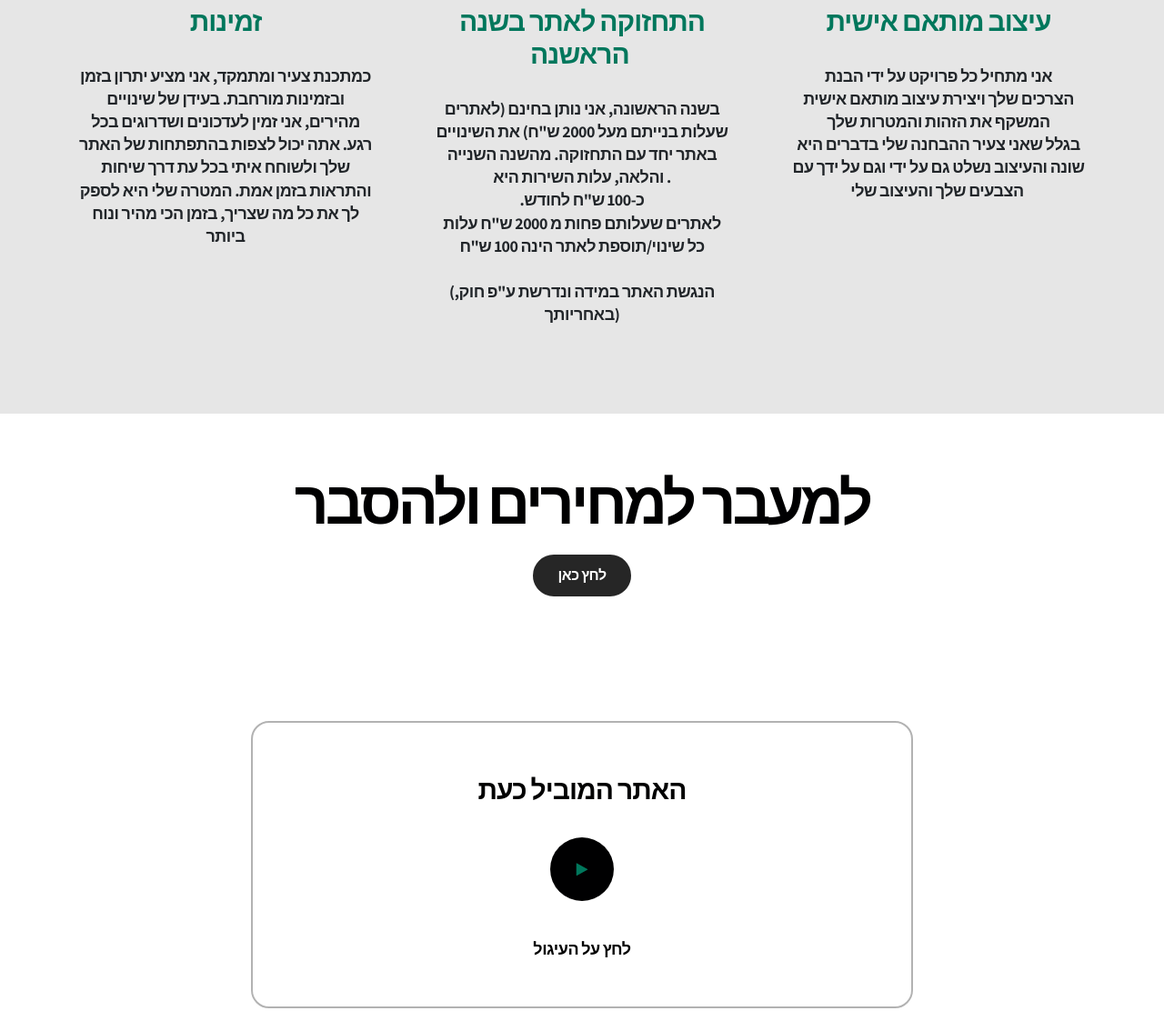
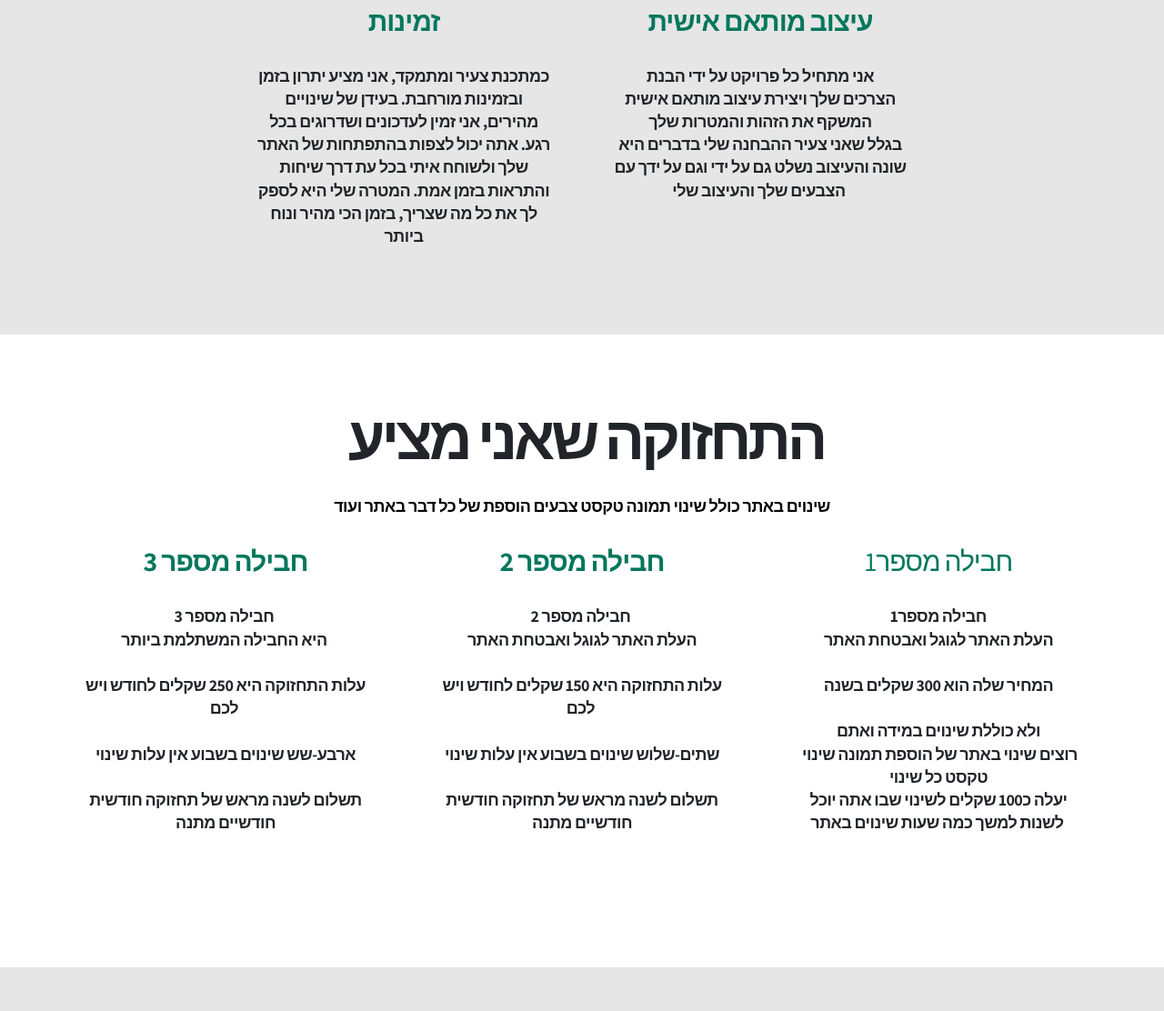
Before and after one commit to amit6630/website_amit123, a plain HTML site: page index.html in a window 1280 px wide. Shown: the part 1896-3008 px from the top of the page at 91% size. Drawn offline with Linux system fonts and the light colour scheme; files whose address does not match are found by name.

Commit message:
05/04/2024/11:43
05/04/2024/11:43
תחזוקה מחירון

```diff
--- a/assets/mobirise/css/mbr-additional.css
+++ b/assets/mobirise/css/mbr-additional.css
@@ -1709,10 +1709,92 @@ img {
 .cid-tXM9QDK6HF .mbr-section-btn {
   color: #000001;
 }
+.cid-u8YVinXd6j {
+  padding-top: 5rem;
+  padding-bottom: 5rem;
+  background-color: #ffffff;
+}
+.cid-u8YVinXd6j .mbr-fallback-image.disabled {
+  display: none;
+}
+.cid-u8YVinXd6j .mbr-fallback-image {
+  display: block;
+  background-size: cover;
+  background-position: center center;
+  width: 100%;
+  height: 100%;
+  position: absolute;
+  top: 0;
+}
+@media (max-width: 992px) {
+  .cid-u8YVinXd6j .container {
+    padding: 0 30px;
+  }
+}
+.cid-u8YVinXd6j .row {
+  justify-content: center;
+}
+@media (min-width: 992px) {
+  .cid-u8YVinXd6j .row {
+    margin: 0 -34px;
+  }
+}
+.cid-u8YVinXd6j .title-wrapper {
+  margin-bottom: 30px;
+}
+.cid-u8YVinXd6j .title-wrapper .mbr-section-subtitle {
+  margin-bottom: 30px;
+}
+.cid-u8YVinXd6j .title-wrapper .mbr-section-title {
+  margin-bottom: 0;
+}
+.cid-u8YVinXd6j .card {
+  padding: 0 34px;
+}
+@media (max-width: 992px) {
+  .cid-u8YVinXd6j .card {
+    margin-bottom: 40px;
+    padding: 0 12px;
+  }
+}
+.cid-u8YVinXd6j .card .card-wrapper .mbr-number {
+  margin-bottom: 30px;
+}
+.cid-u8YVinXd6j .card .card-wrapper .mbr-card-title {
+  margin-bottom: 30px;
+}
+.cid-u8YVinXd6j .card .card-wrapper .mbr-text {
+  margin-bottom: 16px;
+}
+.cid-u8YVinXd6j .mbr-section-subtitle {
+  color: #212529;
+  text-align: center;
+}
+.cid-u8YVinXd6j .mbr-section-title {
+  color: #212529;
+  text-align: center;
+}
+.cid-u8YVinXd6j .mbr-number {
+  color: #212529;
+  text-align: center;
+}
+.cid-u8YVinXd6j .mbr-card-title {
+  color: #00775c;
+  text-align: center;
+}
+.cid-u8YVinXd6j .mbr-text {
+  color: #212529;
+  text-align: center;
+}
+.cid-u8YVinXd6j .mbr-section-title,
+.cid-u8YVinXd6j .mbr-section-btn {
+  color: #000001;
+  text-align: center;
+}
 .cid-u3BP43g7Tm {
   padding-top: 4rem;
   padding-bottom: 0rem;
-  background-image: linear-gradient(135deg, #ffffff 10%, #ffffff 100%) !important;
+  background-image: linear-gradient(135deg, #e6e6e6 10%, #e6e6e6 100%) !important;
 }
 .cid-u3BP43g7Tm .mbr-fallback-image.disabled {
   display: none;
--- a/index.html
+++ b/index.html
@@ -23,8 +23,8 @@
   <link rel="stylesheet" href="assets/bootstrap/css/bootstrap.min.css">
   <link rel="stylesheet" href="assets/bootstrap/css/bootstrap-grid.min.css">
   <link rel="stylesheet" href="assets/bootstrap/css/bootstrap-reboot.min.css">
+  <link rel="stylesheet" href="assets/smart-cart/minicart-theme.css">
   <link rel="stylesheet" href="assets/chatbutton/floating-wpp.css">
-  <link rel="stylesheet" href="assets/smart-cart/minicart-theme.css">
   <link rel="stylesheet" href="assets/popup-overlay-plugin/style.css">
   <link rel="stylesheet" href="assets/dropdown/css/style.css">
   <link rel="stylesheet" href="assets/socicon/css/styles.css">
@@ -32,7 +32,7 @@
   <link rel="stylesheet" href="assets/recaptcha.css">
   <link rel="preload" href="https://fonts.googleapis.com/css?family=Assistant:200,300,400,500,600,700,800&display=swap" as="style" onload="this.onload=null;this.rel='stylesheet'">
   <noscript><link rel="stylesheet" href="https://fonts.googleapis.com/css?family=Assistant:200,300,400,500,600,700,800&display=swap"></noscript>
-  <link rel="preload" as="style" href="assets/mobirise/css/mbr-additional.css?v=kThsXt"><link rel="stylesheet" href="assets/mobirise/css/mbr-additional.css?v=kThsXt" type="text/css">
+  <link rel="preload" as="style" href="assets/mobirise/css/mbr-additional.css?v=D9goSa"><link rel="stylesheet" href="assets/mobirise/css/mbr-additional.css?v=D9goSa" type="text/css">
 
 
 
@@ -79,7 +79,7 @@
             </div>
             <div class="collapse navbar-collapse" id="navbarSupportedContent">
                 <ul class="navbar-nav nav-dropdown" data-app-modern-menu="true"><li class="nav-item dropdown">
-                        <a class="nav-link link text-primary dropdown-toggle show display-4" href="page1.html#header02-1" data-toggle="dropdown-submenu" data-bs-toggle="dropdown" data-bs-auto-close="outside" aria-expanded="true">&nbsp; התהליך והמחיר</a><div class="dropdown-menu show" aria-labelledby="dropdown-981" data-bs-popper="none"><a class="text-primary dropdown-item display-4" style="text-align:right" href="התהליך והמחיר.html#header12-h">הסבר קצר על התהליך</a><a class="text-primary dropdown-item display-4" style="text-align:right" href="התהליך והמחיר.html#features03-3">?מהי התחייבות שלכם </a><a class="text-primary dropdown-item display-4" style="text-align:right" href="התהליך והמחיר.html#pricing01-d">המחירים</a></div>
+                        <a class="nav-link link text-primary dropdown-toggle display-4" href="page1.html#header02-1" data-toggle="dropdown-submenu" data-bs-toggle="dropdown" data-bs-auto-close="outside" aria-expanded="false">&nbsp; התהליך והמחיר</a><div class="dropdown-menu" aria-labelledby="dropdown-981"><a class="text-primary dropdown-item display-4" style="text-align:right" href="התהליך והמחיר.html#header12-h">הסבר קצר על התהליך</a><a class="text-primary dropdown-item display-4" style="text-align:right" href="התהליך והמחיר.html#features03-3">?מהי התחייבות שלכם </a><a class="text-primary dropdown-item display-4" style="text-align:right" href="התהליך והמחיר.html#pricing01-d">המחירים</a></div>
                     </li><li class="nav-item"><a class="nav-link link text-primary display-4" href="index.html#list01-d">שאלות נפוצות</a></li>
                     <li class="nav-item">
                         <a class="nav-link link text-primary display-4" href="index.html#contacts01-3">צרו קשר</a>
@@ -213,15 +213,57 @@
             <div class="col-12 col-lg-4 card">
                 <div class="card-wrapper">
 
-                    <h4 class="mbr-card-title mbr-fonts-style display-5"><strong>התחזוקה לאתר בשנה הראשנה&nbsp;</strong></h4>
-                    <p class="mbr-text mbr-fonts-style display-7"><strong>בשנה הראשונה, אני נותן בחינם (לאתרים שעלות בנייתם מעל 2000 ש"ח) את השינויים באתר יחד עם התחזוקה.&nbsp;מהשנה השנייה והלאה, עלות השירות היא .<br>.כ-100 ש"ח לחודש<br>לאתרים שעלותם פחות מ 2000 ש"ח עלות כל שינוי/תוספת לאתר הינה 100 ש"ח</strong><br><strong><br>(הנגשת האתר במידה ונדרשת ע"פ חוק, באחריותך)</strong></p>
+                    <h4 class="mbr-card-title mbr-fonts-style display-5"><strong>עיצוב מותאם אישית</strong></h4>
+                    <p class="mbr-text mbr-fonts-style display-7"><strong>אני מתחיל כל פרויקט על ידי הבנת
+<br>הצרכים שלך ויצירת עיצוב מותאם אישית המשקף את הזהות והמטרות שלך
+<br>בגלל שאני צעיר ההבחנה שלי בדברים היא שונה והעיצוב נשלט גם על ידי וגם על ידך עם הצבעים שלך והעיצוב שלי&nbsp;</strong><br></p>
+                </div>
+            </div>
+
+        </div>
+    </div>
+</section>
+
+<section data-bs-version="5.1" class="features3 dentalm5 cid-u8YVinXd6j" id="features3-q">
+
+
+
+
+
+
+    <div class="container">
+        <div class="row">
+            <div class="col-12">
+                <div class="title-wrapper">
+                    <h3 class="mbr-section-subtitle mbr-fonts-style display-2"><strong>&nbsp;התחזוקה שאני מציע</strong></h3>
+                    <h2 class="mbr-section-title mbr-fonts-style display-7"><strong>שינוים באתר כולל שינוי תמונה טקסט צבעים הוספת של כל דבר באתר ועוד</strong></h2>
                 </div>
             </div>
             <div class="col-12 col-lg-4 card">
                 <div class="card-wrapper">
 
-                    <h4 class="mbr-card-title mbr-fonts-style display-5"><strong>עיצוב מותאם אישית</strong></h4>
-                    <p class="mbr-text mbr-fonts-style display-7"><strong>אני מתחיל כל פרויקט על ידי הבנת<br> הצרכים שלך ויצירת עיצוב מותאם אישית המשקף את הזהות והמטרות שלך<br>בגלל שאני צעיר ההבחנה שלי בדברים היא שונה והעיצוב נשלט גם על ידי וגם על ידך עם הצבעים שלך והעיצוב שלי&nbsp;</strong></p>
+                    <h4 class="mbr-card-title mbr-fonts-style display-5"><strong>חבילה מספר 3</strong></h4>
+                    <p class="mbr-text mbr-fonts-style display-7"><strong>חבילה מספר 3&nbsp;<br>היא החבילה המשתלמת ביותר&nbsp;<br><br>עלות התחזוקה היא 250 שקלים לחודש ויש לכם&nbsp;<br><br>ארבע-שש שינוים בשבוע אין עלות שינוי<br><br>תשלום לשנה מראש של תחזוקה חודשית חודשיים מתנה
+<br>
+<br><br></strong></p>
+                </div>
+            </div>
+            <div class="col-12 col-lg-4 card">
+                <div class="card-wrapper">
+
+                    <h4 class="mbr-card-title mbr-fonts-style display-5"><strong>חבילה מספר 2</strong></h4>
+                    <p class="mbr-text mbr-fonts-style display-7"><strong>חבילה מספר 2&nbsp;</strong><br><strong>העלת האתר לגוגל ואבטחת האתר</strong><br><strong>
+<br></strong><strong>עלות התחזוקה היא 150 שקלים לחודש ויש לכם&nbsp;</strong><strong><br></strong><br><strong>שתים-שלוש שינוים בשבוע אין עלות שינוי</strong><br><br><strong>תשלום לשנה מראש של תחזוקה חודשית חודשיים מתנה</strong><br></p>
+                </div>
+            </div>
+            <div class="col-12 col-lg-4 card">
+                <div class="card-wrapper">
+
+                    <h4 class="mbr-card-title mbr-fonts-style display-5">חבילה מספר1</h4>
+                    <p class="mbr-text mbr-fonts-style display-7"><strong>חבילה מספר1<br>העלת האתר לגוגל ואבטחת האתר</strong><strong><br></strong><br><strong>המחיר שלה הוא 300 שקלים בשנה</strong><br><strong><br>ולא כוללת שינוים במידה ואתם
+<br>&nbsp;רוצים שינוי באתר של הוספת תמונה שינוי טקסט כל שינוי
+<br>יעלה כ100 שקלים לשינוי שבו אתה יוכל לשנות למשך כמה שעות שינוים באתר&nbsp;</strong><br></p>
+
                 </div>
             </div>
         </div>
@@ -360,7 +402,7 @@
         <div class="row row-main">
             <div class="col-12 col-lg-6 card mx-auto mbr-form" data-form-type="formoid">
 <!--Formbuilder Form-->
-<form action="https://mobirise.eu/" method="POST" class="mbr-form form-with-styler form-wrap" data-form-title="Form Name"><input type="hidden" name="email" data-form-email="true" value="13ZFtPYX/tHYDf86uk9Zdu2/HLKWm8ltG3suRtQW6li0lqSKmcfCy7I65gAYGxInMOcKB9EZP9MTy0WGX5St7UdBipGynemDA+M3GC7AnXt9Xx932Bw5HSKKIODvV8Th.2PDG0SmGu6s8px8su7uUKvxidEdq1gwPuyoViA0sN7/caPlN6jUxZNmKTFsNKpRQy9lwEXX9bIQjYdBFe+seD2bUdzNHFkFFcAeDaxe9e1p49lugDoeyx1/Bilnn7xwU">
+<form action="https://mobirise.eu/" method="POST" class="mbr-form form-with-styler form-wrap" data-form-title="Form Name"><input type="hidden" name="email" data-form-email="true" value="drfX0m8PUeJqraL9b+NgbniYBDUqEVBOEtqLQaheOZYAASuxssvKTiFWVkrs76T/FaNCtGCFJ3PHv5aWja27SKwseKOQIzxNlqh01QanLaQ+5VbSWNZu33p5JCjtCAN8.rg+Eo+yQU0t1xa4NtKaTgEWH24KuBdUEfrES1FDR6daxVQLIr6Q7OyMvt3gcYrQSwGAP7gtVu5jmqxBKYF8SiklkYoY/yLOQP/d0yOC8uOBzWtIybXX2VuofwM2f5U9W">
 <div class="row">
 <div hidden="hidden" data-form-alert="" class="alert alert-success col-12">:הפרטיים נשלחו בהצלחה</div>
 <div hidden="hidden" data-form-alert-danger="" class="alert alert-danger col-12"> ...תקלה לא צפויה </div>
@@ -495,7 +537,7 @@
                     <div class="card">
                         <div class="card-header" role="tab" id="headingOne">
                             <a role="button" class="panel-title collapsed" data-toggle="collapse" data-bs-toggle="collapse" data-core="" href="#collapse1_9" aria-expanded="false" aria-controls="collapse1">
-                                <h4 class="panel-title-edit mbr-fonts-style display-5"><p><strong>&nbsp; &nbsp; &nbsp; &nbsp; &nbsp; &nbsp; &nbsp; &nbsp; &nbsp; &nbsp; &nbsp; &nbsp; האם אתה לא צעיר מידי ופחות מנוסה</strong></p></h4>
+                                <h4 class="panel-title-edit mbr-fonts-style display-5"><p><strong>&nbsp; &nbsp; &nbsp; &nbsp; &nbsp; &nbsp; &nbsp; &nbsp; &nbsp; &nbsp; &nbsp; &nbsp; &nbsp; &nbsp; &nbsp; &nbsp;אתה לא צעיר מידי ופחות מנוסה</strong></p></h4>
                                 <span class="icon-wrapper">
                                     <span class="sign mbr-iconfont mobi-mbri-plus mobi-mbri"></span>
                                 </span>
@@ -625,10 +667,10 @@
   <script src="assets/web/assets/cookies-alert-plugin/cookies-alert-script.js"></script>
   <script src="assets/smoothscroll/smooth-scroll.js"></script>
   <script src="assets/ytplayer/index.js"></script>
+  <script src="assets/smart-cart/minicart.js"></script>
+  <script src="assets/smart-cart/minicart-customizer.js"></script>
   <script src="assets/chatbutton/floating-wpp.js"></script>
   <script src="assets/chatbutton/script.js"></script>
-  <script src="assets/smart-cart/minicart.js"></script>
-  <script src="assets/smart-cart/minicart-customizer.js"></script>
   <script src="assets/dropdown/js/navbar-dropdown.js"></script>
   <script src="assets/playervimeo/vimeo_player.js"></script>
   <script src="assets/mbr-switch-arrow/mbr-switch-arrow.js"></script>
```
Also changed, not shown: assets/images/hashes.json (+1 -1 lines), התהליך והמחיר.html (+6 -6 lines), 1 other file.
